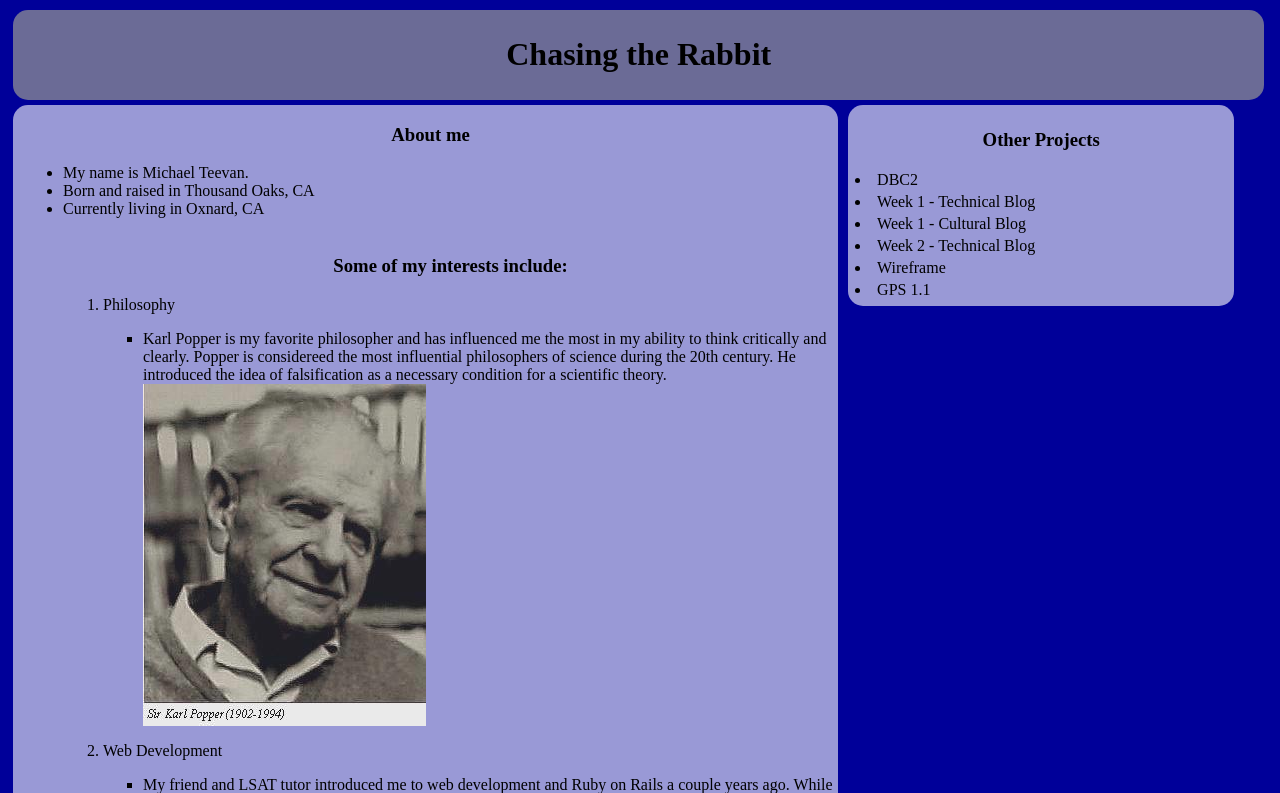
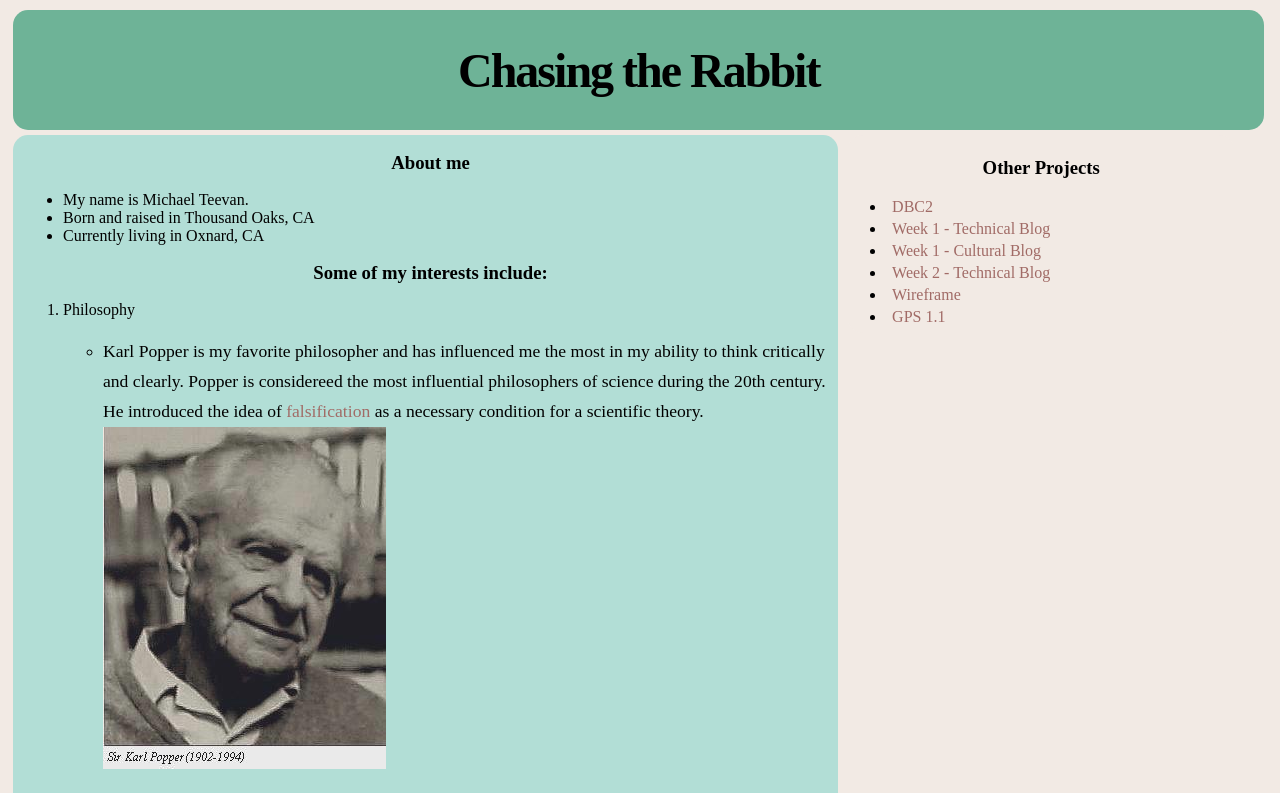
Before and after one commit to mike6838/mike6838.github.io, a plain HTML site: page index.html in a window 1280 px wide. Shown: the top 793 px of the page. Drawn offline with Linux system fonts and the light colour scheme.

Commit message:
updates to index.html/css
changed color scheme

```diff
--- a/index.html
+++ b/index.html
@@ -1,6 +1,6 @@
-<html>
+<!DOCTYPE html>
+<html lang="en-US">
 	<div id="wrapper">
-
 		<head>
 			<title>DBC Phase 0 Progress</title>
 			<link rel="stylesheet" type="text/css" href="unit1_projects/stylesheets/index.css">
@@ -12,12 +12,16 @@
 
 		<body>
 			<div id="main">
-				<h3>About me</h3>
-				<ul>
-					<li>My name is Michael Teevan.</li>
-					<li>Born and raised in Thousand Oaks, CA</li>
-					<li>Currently living in Oxnard, CA</li>
-					<br>
+				<section>
+					<h3>About me</h3>
+					<ul>
+						<li>My name is Michael Teevan.</li>
+						<li>Born and raised in Thousand Oaks, CA</li>
+						<li>Currently living in Oxnard, CA</li>
+					</ul>
+				</section
+
+				<section>
 					<h3>Some of my interests include:</h3>
 						<ol>
 							<li>Philosophy</li>
@@ -52,6 +56,7 @@
 						</ol>
 					</li>
 				</ul>
+				</section>
 			</div>
 
 			<div id="sidebar">
--- a/unit1_projects/stylesheets/index.css
+++ b/unit1_projects/stylesheets/index.css
@@ -1,28 +1,23 @@
+/*
+#f2eae4 - neutral
+#b2ded6 - bluish-green
+#6eb397 - green
+#34383d - black
+#a16b66 - brown
+#bfb5b2 - grayish-brown
+*/
+
 body {
   margin-top: 5px;
   padding: 5px;
-  background: #000099
+  background: #f2eae4;
 
 }
-
-a:link {
-	text-decoration: none;
-	color: black;
-}
-
-a:hover {
-	color: white;
-}
-
-a:visited {
-	color: #585858;
-}
-
 #wrapper {
 	max-width: 1024px
 	margin-right: auto;
 	margin-left: auto;
-	background: #000099;
+	background: #f2eae4;
 }
 
 header {
@@ -31,7 +26,7 @@ header {
 	text-align: center;
 	padding: 5px;
 	margin: 0px 5px 5px 0px;
-	background: #6B6B96;
+	background: #6eb397;
 }
 
 
@@ -44,11 +39,12 @@ header {
 	padding: 5px;
 	width: 30%;
 	display: inline;
-	background: #9999D6;
+	background: #f2eae4;
 }
 
 #sidebar li {
 	padding: 2px;
+	margin-left: 15px;
 }
 
 #main {
@@ -57,17 +53,8 @@ header {
    border-radius: 15px;
    padding-left: 10px;
    margin-bottom: 10px;
-   background: #9999D6;
+   background: #b2ded6;
 }
-
-h3 {
-	text-align: center;
-}
-
-/*#main img {
-	width: 60px;
-	height: 79px;
-}*/
 
 footer {
 	width: 99%;
@@ -79,9 +66,65 @@ footer {
     height: 80px;
     margin-top: -3em;
     padding: 1px;
-	background: #6B6B96;
+	background: #6eb397;
 }
 
 footer a {
 	padding: 2px;
 }
+
+/***Typography***/
+
+h1, h2, h3, h4, h5, h6 {
+	line-height: 1;
+}
+
+h1 {
+	font-size: 3em;
+	letter-spacing: -2px;
+	margin-bottom: 30px;
+	text-align: center;
+}
+
+h2 {
+	font-size: 1.7em;
+	letter-spacing: -1px;
+	margin-bottom: 30px;
+	text-align: center;
+	font-weight: normal;
+	color: black;
+}
+
+h3 {
+	text-align: center;
+}
+
+p {
+	font-size: 1.1em;
+	line-height: 1.7em;
+}
+
+
+/***Links***/
+
+a:link {
+	text-decoration: none;
+	color: #a16b66;
+}
+
+a:hover {
+	color: #bfb5b2;
+}
+
+a:visited {
+	color: #bfb5b2;
+}
+
+
+
+
+
+/*#main img {
+	width: 60px;
+	height: 79px;
+}*/
```
